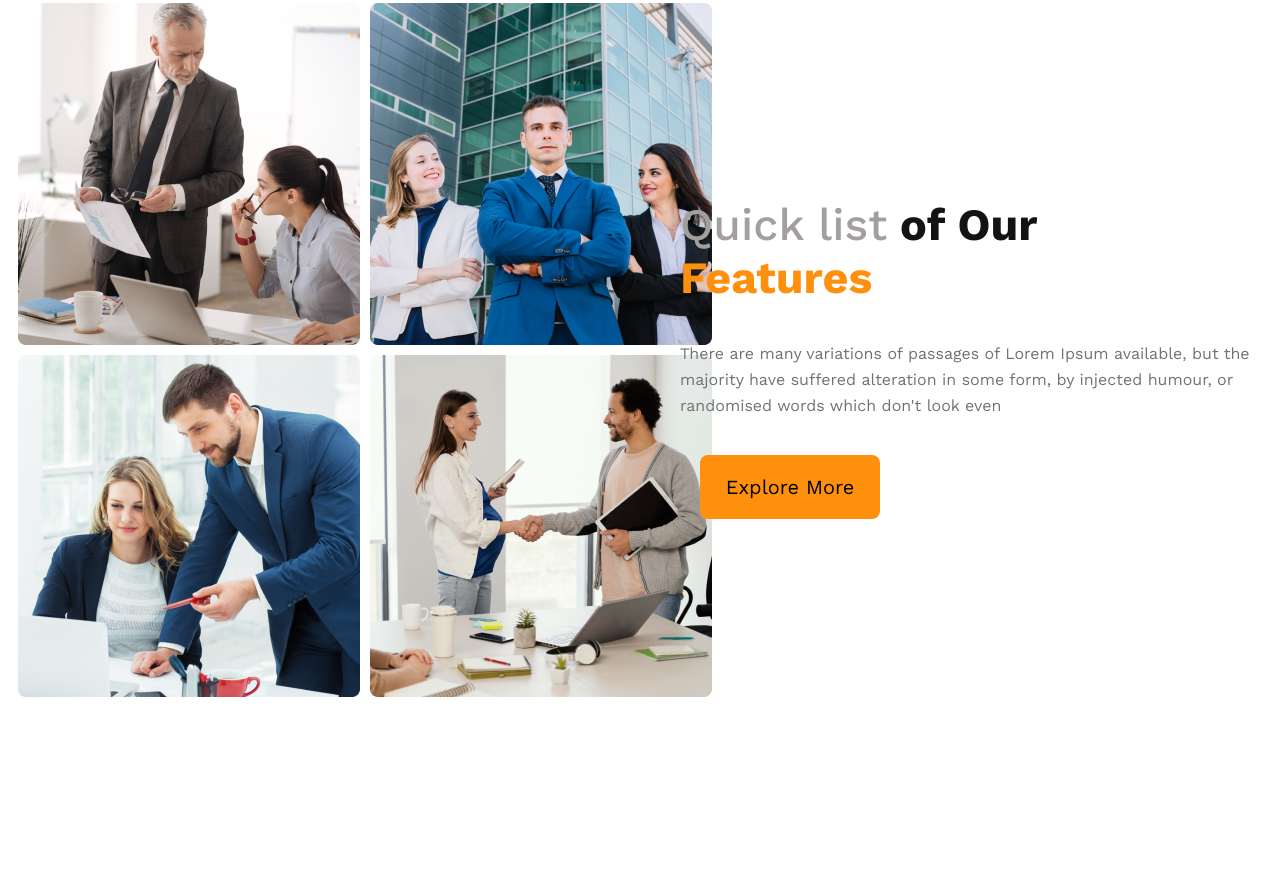
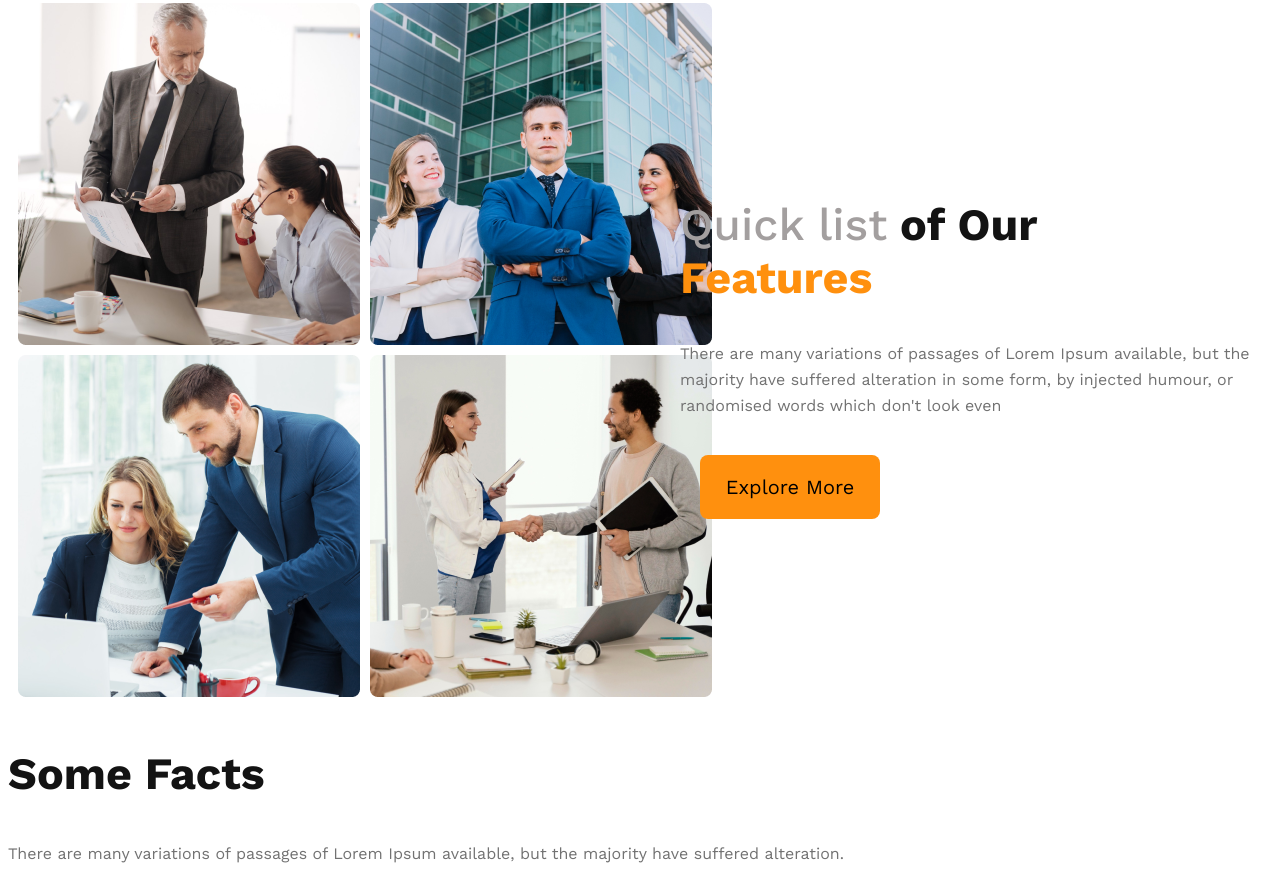
Before and after one commit to Emrandu1989/g3-architect-website, a plain HTML site: page index.html in a window 1280 px wide. Shown: the part 922-1801 px from the top of the page. Before the commit the page ends 1669 px from the top, so only its background shows below. Drawn offline with nearby package versions, Linux system fonts and the light colour scheme.

Commit message:
added css shared styles

```diff
--- a/index.html
+++ b/index.html
@@ -11,7 +11,7 @@
     <!-- Header start -->
     <header>
       <nav>
-        <h3 class="nav-title">G3 Architects</h3>
+        <h3 class="section-title">G3 Architects</h3>
         <ul>
           <li><a href="">Home</a></li>
           <li><a href="">About</a></li>
@@ -51,6 +51,17 @@
                   <button class="btn-primary">Explore More</button>
               </div>
            </section>
+           <!-- features section -->
+
+           <div class="features">
+
+           </div>
+
+           <!-- facts section -->
+           <section class="tacts">
+                <h3 class="section-title">Some Facts</h3>
+                <p class="banner-description">There are many variations of passages of Lorem Ipsum available, but the majority have suffered alteration.</p>
+           </section>
     </main>
     <footer></footer>
   </body>
--- a/styles/index.css
+++ b/styles/index.css
@@ -41,7 +41,7 @@ nav li a{
     text-decoration: none;
     color: #424242
 }
-.nav-title{
+.section-title{
     font-size: 2.8rem;
     font-weight: 700;
     color:#131313;
```
